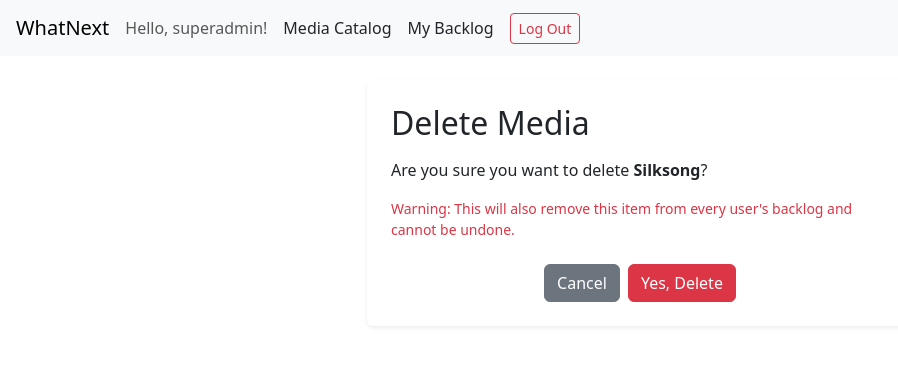
After one commit to igitgud33/WhatNext-Boquia-Altair-G05, a Django app: page /catalog/delete/1/ in a window 1280 px wide. The commit adds this page. Shown: the top 366 px of the page, without its empty margins (0-898 px from the left). Run offline with Django 5.2, Linux system fonts and the light colour scheme; a user stored in the database is signed in; data comes from the database, SQL or seed files in the repository; both versions use the stored data as it was after the commit.

Commit message:
added delete media feature (admin)

```diff
--- a/whatnext/catalog/urls.py
+++ b/whatnext/catalog/urls.py
@@ -11,4 +11,5 @@ urlpatterns = [
     path("update-status/<int:entry_id>/", views.update_backlog_status, name="update_backlog_status"),
     path("remove-from-backlog/<int:entry_id>/", views.remove_from_backlog, name="remove_from_backlog"),
     path("edit/<int:media_id>/", views.edit_media, name="edit_media"),
+    path("delete/<int:media_id>/", views.delete_media, name="delete_media"),
 ]
--- a/whatnext/catalog/views.py
+++ b/whatnext/catalog/views.py
@@ -62,6 +62,24 @@ def edit_media(request, media_id):
     return render(request, "catalog/edit_media.html", {
         "form": form,
         "media": media
+    })
+
+# delete media view
+@login_required
+def delete_media(request, media_id):
+    media = get_object_or_404(MediaItem, id=media_id)
+
+    if not can_manage_media(request.user, media):
+        messages.error(request, "You do not have permission to delete this media.")
+        return redirect("catalog:media_list")
+
+    if request.method == "POST":
+        media.delete()
+        messages.success(request, "Media successfully deleted!")
+        return redirect("catalog:media_list")
+
+    return render(request, "catalog/delete_media.html", {
+        "media":media,
     })
 
 
--- /dev/null
+++ b/whatnext/templates/catalog/delete_media.html
@@ -0,0 +1,34 @@
+
+{% extends "base.html" %}
+
+{% block title %}Delete Media - WhatNext{% endblock %}
+
+{% block content %}
+<div class="container mt-4">
+    <div class="row justify-content-center">
+        <div class="col-md-8 col-lg-6">
+
+            <div class="card shadow-sm border-0">
+                <div class="card-body p-4">
+
+                    <h2 class="mb-3">Delete Media</h2>
+
+                    <p>Are you sure you want to delete <strong>{{ media.title }}</strong>?</p>
+
+                    <p class="text-danger small">Warning: This will also remove this item from every
+                        user's backlog and cannot be undone.</p>
+
+                    <form method="POST">
+                        {% csrf_token%}
+                        <div class="d-flex justify-content-center gap-2 mt-4">
+                            <a href="{% url 'catalog:media_list' %}" class="btn btn-secondary">Cancel</a>
+                            <button type="submit" class="btn btn-danger">Yes, Delete</button>
+                        </div>
+                    </form>
+                </div>
+            </div>
+
+        </div>
+    </div>
+</div>
+{% endblock %}
--- a/whatnext/templates/catalog/media_list.html
+++ b/whatnext/templates/catalog/media_list.html
@@ -35,6 +35,12 @@
                                 {% csrf_token %}
                                 <button type="submit" class="btn btn-primary">Add to My Backlog</button>
                             </form>
+                            {% if user.role == "ADMIN" or item.created_by_id == user.id %}
+                                <div class="d-flex gap-2 mt-2">
+                                    <a href="{% url 'catalog:edit_media' item.id %}" class="btn btn-warning">Edit</a>
+                                    <a href="{% url 'catalog:delete_media' item.id %}" class = "btn btn-warning">Delete</a>
+                                </div>
+                            {% endif %}
                         </div>
                     </div>
                 </div>
```
Also changed, not shown: whatnext/db.sqlite3.
